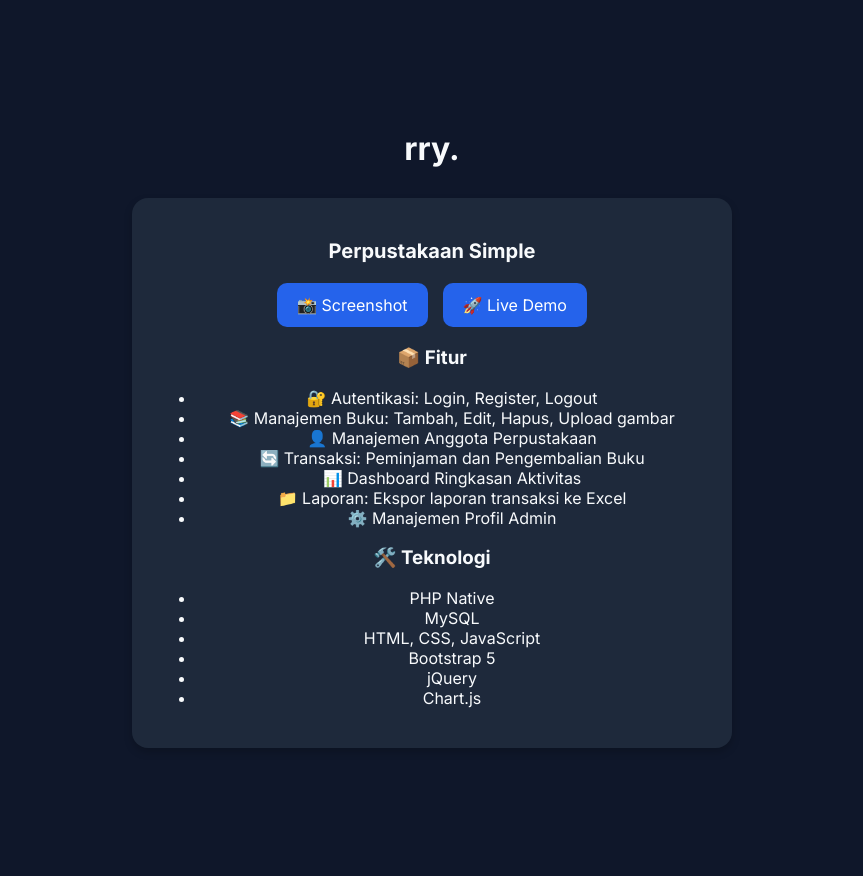
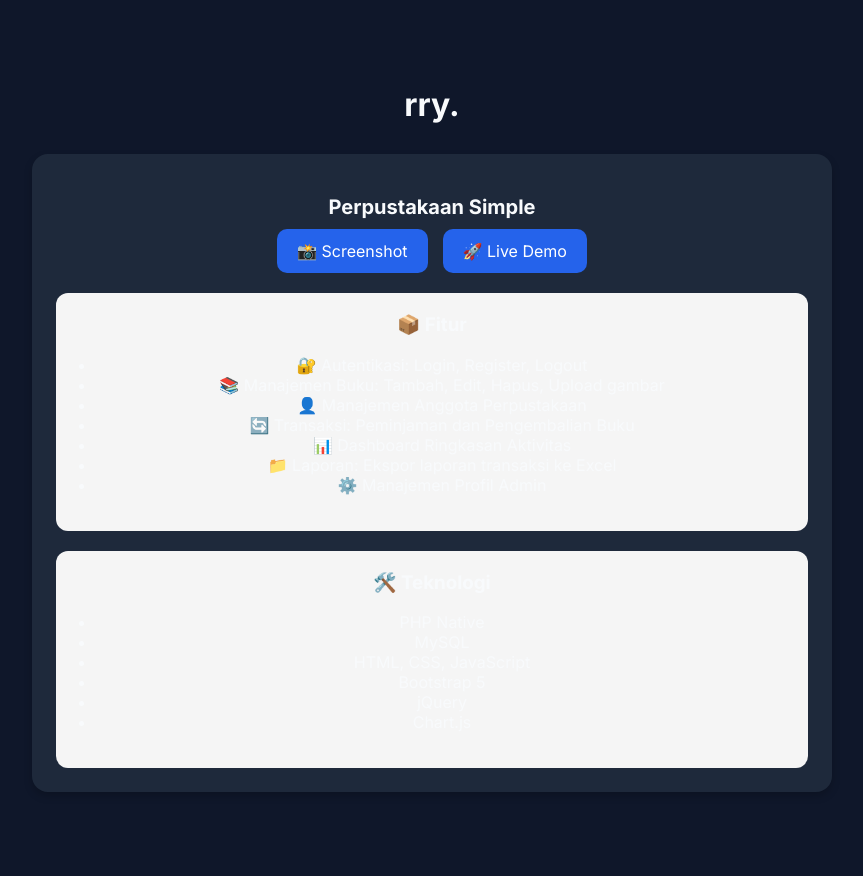
Before and after one commit to rry69/web_jualan, a PHP site: page /library/index.html in a window 1280 px wide. Shown: the whole page, without its empty margins (208-1071 px from the left). Run offline with PHP 8.4, Linux system fonts and the light colour scheme.

Commit message:
Update style.css

```diff
--- a/library/style.css
+++ b/library/style.css
@@ -53,3 +53,23 @@ h2 {
 .btn:hover {
   background-color: #38bdf8;
 }
+.features, .tech {
+      margin-top: 20px;
+      padding: 20px;
+      background-color: #f5f5f5;
+      border-radius: 12px;
+    }
+    .features h3, .tech h3 {
+      margin-top: 0;
+    }
+    .features ul, .tech ul {
+      padding-left: 20px;
+    }
+    .container {
+      max-width: 800px;
+      margin: auto;
+      font-family: 'Inter', sans-serif;
+    }
+    .project h2 {
+      margin-bottom: 10px;
+    }
```
